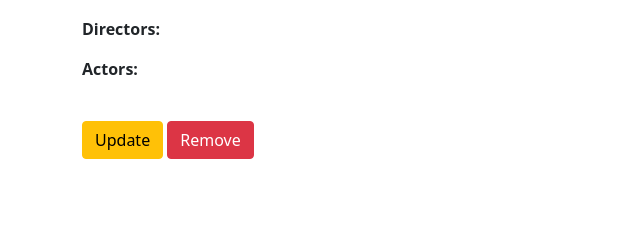
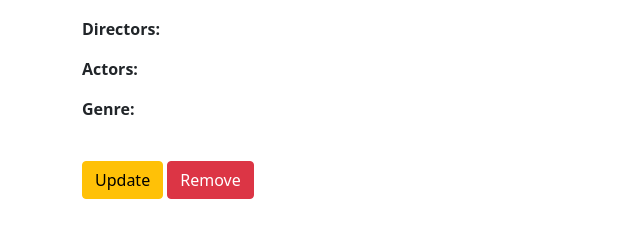
Before and after one commit to lndmri/Movie_Platform, a Flask app: page /details/1 in a window 1280 px wide. Shown: the part 255-495 px from the top of the page, without its empty margins (0-640 px from the left). Run offline with Flask 3, Linux system fonts and the light colour scheme; the visitor is signed in with stand-in values (Sample User, id 1); data that the repository does not hold is empty; some libraries are stand-ins or nearby versions.

Commit message:
Added Genres in Details. Fix Bug in Add movies
Added Genres in Details. Fix Bug in Add movies

```diff
--- a/website/helpers.py
+++ b/website/helpers.py
@@ -75,28 +75,28 @@ def add_movie_to_db(title, movie_type, price, duration, release_year, rating, sc
                 RETURNING genreID;
             """, (genre,))
 
-        genre_result = cur.fetchone()
-        print(genre_result)
+            genre_result = cur.fetchone()
+            print(genre_result)
 
-        # getting the genre_id
-        # if the genre comes from the previous query
-        if genre_result:
-            genre_id = genre_result[0]
-        else:
-        # if the genre was ON CONFLICT
-            cur.execute("SELECT genreID FROM Genres WHERE name = %s",(genre,))
-            genre_result = cur.fetchone()
-            print("QUERY SELECT RESULT:" + str(genre_result))
+            # getting the genre_id
+            # if the genre comes from the previous query
             if genre_result:
-                    genre_id = genre_result[0]
+                genre_id = genre_result[0]
+            else:
+            # if the genre was ON CONFLICT
+                cur.execute("SELECT genreID FROM Genres WHERE name = %s",(genre,))
+                genre_result = cur.fetchone()
+                print("QUERY SELECT RESULT:" + str(genre_result))
+                if genre_result:
+                        genre_id = genre_result[0]
 
-        #  Inserting the genre_id with its respective movie_id if the combination does not exist in the ListedIn table
-        if genre_id and movie_id:
-            cur.execute("""
-                INSERT INTO ListedIn (movieID, genreID)
-                VALUES (%s, %s)
-                ON CONFLICT ON CONSTRAINT listedInPK DO NOTHING;
-            """, (movie_id, genre_id))
+            #  Inserting the genre_id with its respective movie_id if the combination does not exist in the ListedIn table
+            if genre_id and movie_id:
+                cur.execute("""
+                    INSERT INTO ListedIn (movieID, genreID)
+                    VALUES (%s, %s)
+                    ON CONFLICT ON CONSTRAINT listedInPK DO NOTHING;
+                """, (movie_id, genre_id))
 
         # Insert data into Actors and Works tables
         for actor in actors:
--- a/website/templates/details.html
+++ b/website/templates/details.html
@@ -27,6 +27,14 @@
         </ul>
     </p>
 
+    <p><strong>Genre:</strong>
+        <ul class="csv">
+            {% for genre in genres %}
+            <li>{{genre.name}}</li>
+            {% endfor %}
+        </ul>
+    </p>
+
     </br>
     <tr>
 
--- a/website/views.py
+++ b/website/views.py
@@ -211,9 +211,15 @@ def details(movieID):
                     WHERE actors.actorid = works.actorid
                     AND movieID = %s""", (movieID,))
         actors = cur.fetchall()
+
+        cur.execute("""SELECT Genres.name FROM Genres, ListedIn
+                    WHERE Genres.genreID = ListedIn.genreID
+                    AND movieID = %s""", (movieID,))
+        genres = cur.fetchall()
+
         cur.close()
         conn.close()
-        return render_template('details.html', movie=movie, directors=directors, actors=actors)
+        return render_template('details.html', movie=movie, directors=directors, actors=actors, genres=genres)
 
     else:
         return redirect(url_for('auth.login'))
@@ -397,8 +403,6 @@ def add_movie():
 
                     return render_template("add_movie.html", ratings=ratings)
 
-
-
             except Exception as e:
                 flash("Error", "error")
                 print(e)
```
